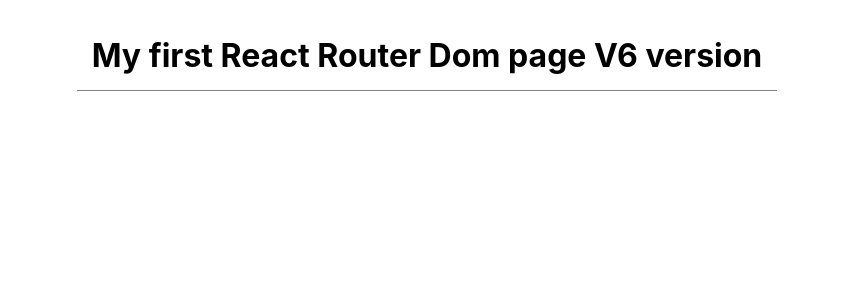
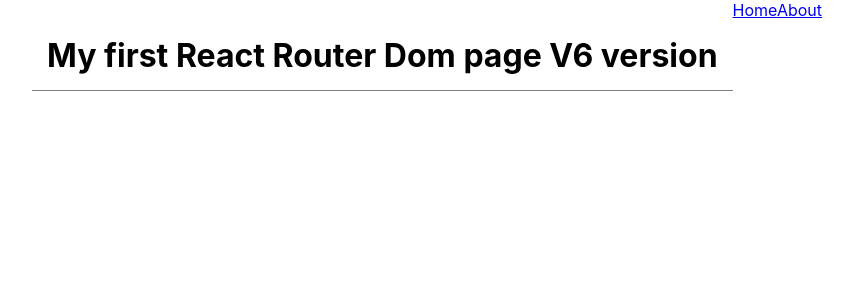
Before and after one commit to tomy96-frontend/react-router-dom-new-v6, a React (Create React App) app: page / in a window 1280 px wide. Shown: the top 300 px of the page, without its empty margins (213-1066 px from the left). Built offline with nearby package versions, Linux system fonts and the light colour scheme.

Commit message:
add import Link and Nav

```diff
--- a/src/App.js
+++ b/src/App.js
@@ -1,10 +1,15 @@
 import './App.css';
+import { Link } from "react-router-dom";
 
 function App() {
   return (
   <>
    <div className='HeroText'>
       <h1>My first React Router Dom page V6 version</h1>
+      <nav>
+        <Link to="/Home">Home</Link>
+        <Link to="/About">About</Link>
+      </nav>
     </div>
   </>
   );
```
